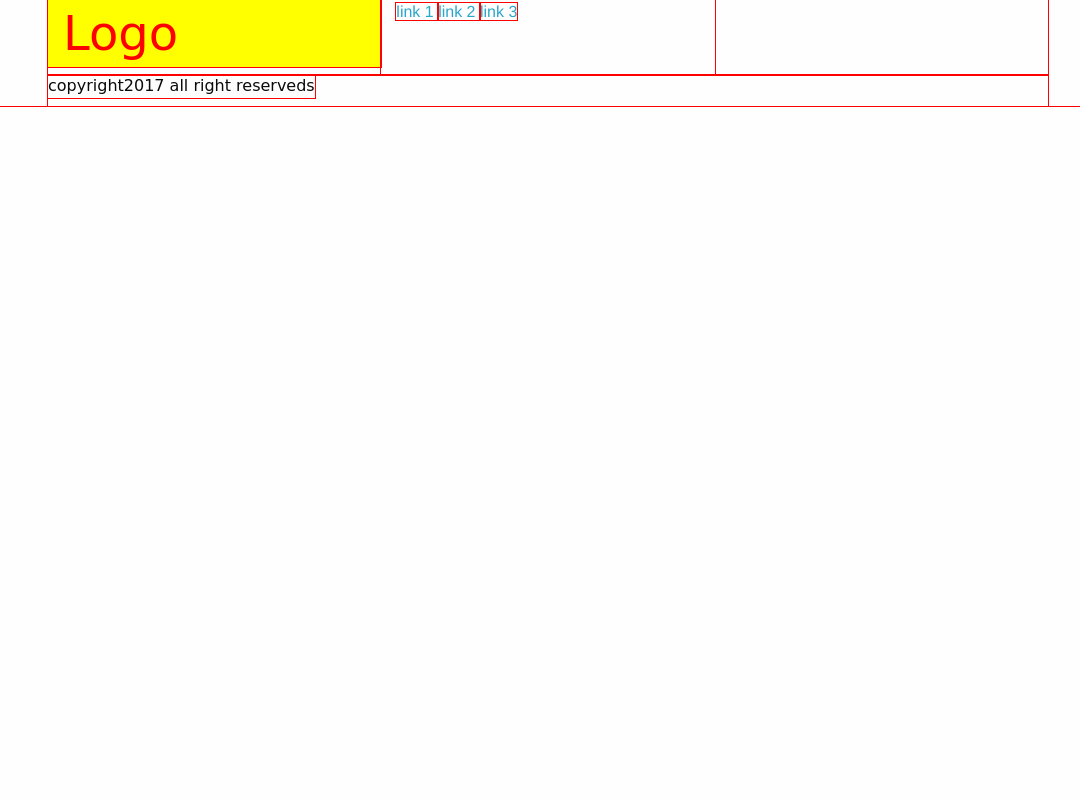
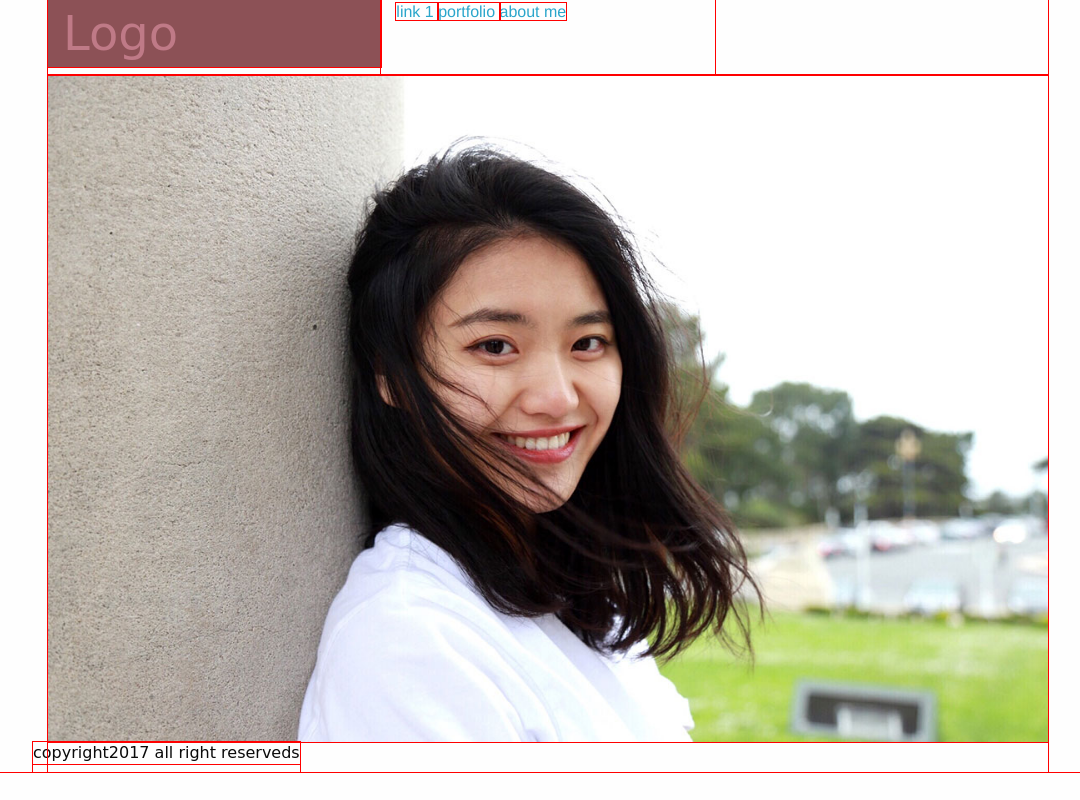
Before and after one commit to doudouz94/art3870-wi17, a plain HTML site: page index.html in a window 1280 px wide. Shown: the whole page, without its empty margins (92-1172 px from the left). Drawn offline with Linux system fonts and the light colour scheme.

Commit message:
new file

```diff
--- a/css/app.css
+++ b/css/app.css
@@ -10,7 +10,7 @@
 h1,h6 {font-family: cursive;}
 
 nav{}
-  header h1 {color:red; background-color: yellow;}
+  header h1 {color:#BF7A87; background-color: #8C5156;}
   footer {}
     nav{}
       footer{}
--- a/index.html
+++ b/index.html
@@ -10,19 +10,29 @@
 </head>
 <body>
   <div class="wrapper">
+
     <header class="row">
+
       <h1 class="columns small-12 medium-6 large-4">Logo</h1>
       <nav class="columns small-12 medium-6 large-4">
         <a href="index.html"> link 1 </a>
-        <a href="pro.html"> link 2 </a>
-        <a href="about.html"> link 3 </a>
+        <a href="pro.html"> portfolio </a>
+        <a href="about.html"> about me </a>
       </nav>
   </header>
+  <div class="row">
+
+    <figure class="colums small-12">
+      <img data-interchange="
+[images/me-sm.jpg, small],
+[images/me-md.jpg, medium],
+[images/me-lg.jpg, large]">
+</figure>
 
   <footer class="row">
     <h6>copyright2017 all right reserveds </h6>
   </footer>
-  </div>
+</div>
 
 
 
```
Also changed, not shown: 1 other file.
